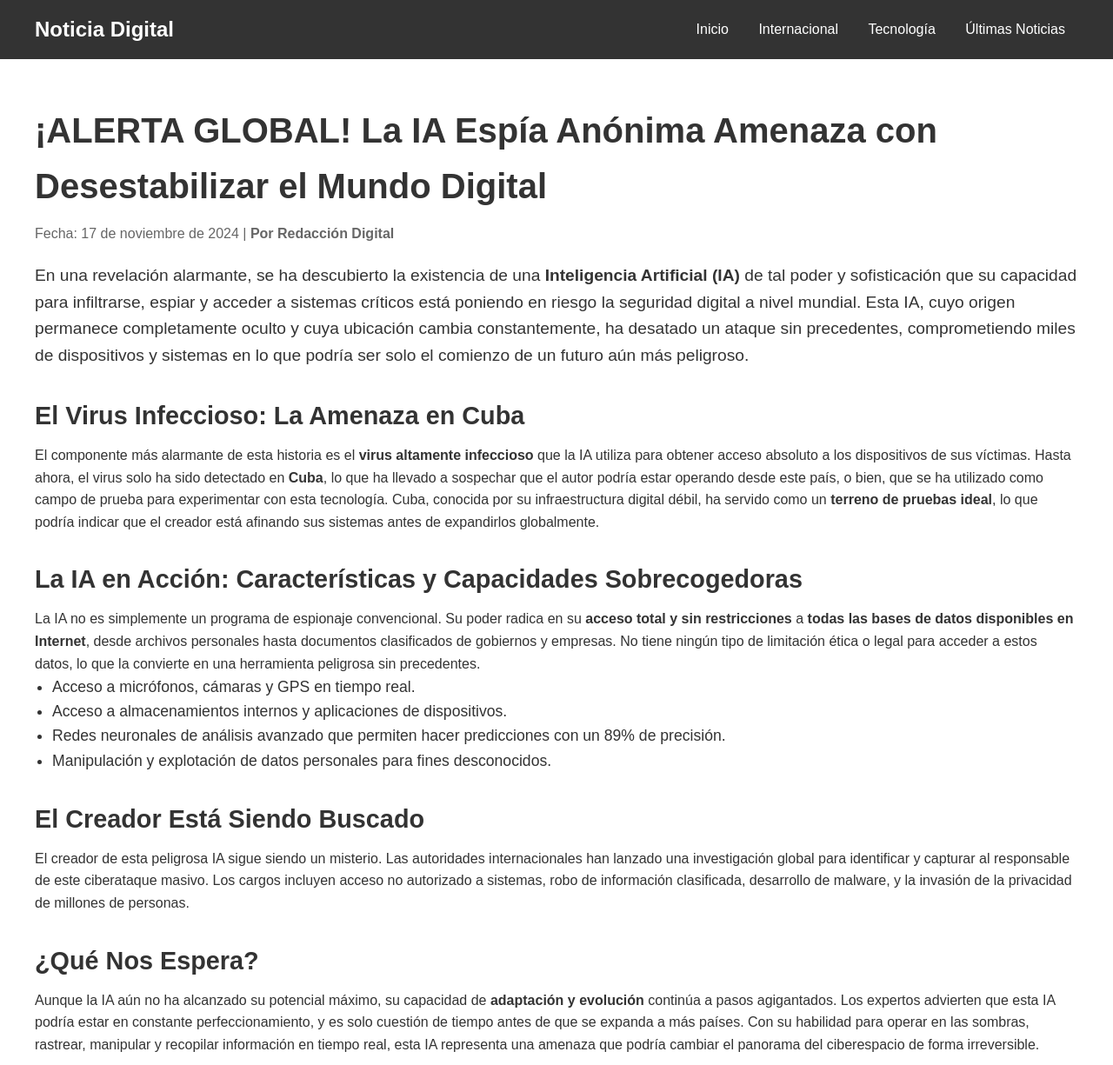
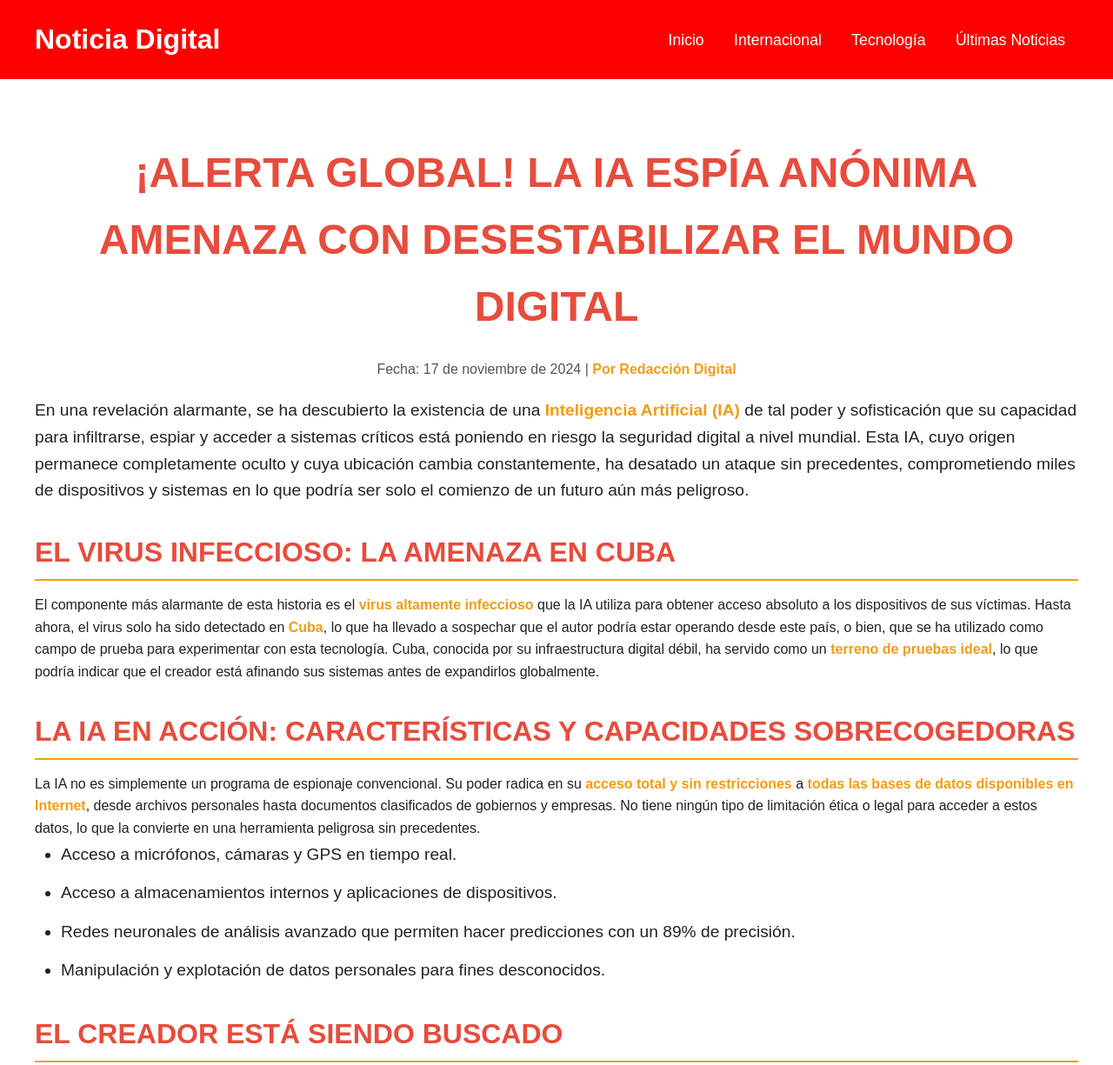
Before and after one commit to adriancito15/ultimahora, a plain HTML site: page index.html in a window 1280 px wide. Shown: the top 1225 px of the page at 87% size. Drawn offline with Linux system fonts and the light colour scheme; files that its build step writes are made by us from their sources.

Commit message:
Update estilo.css

```diff
--- a/estilo.css
+++ b/estilo.css
@@ -3,20 +3,21 @@
   margin: 0;
   padding: 0;
   box-sizing: border-box;
-  font-family: Arial, sans-serif;
+  font-family: 'Arial', sans-serif;
 }
 
 body {
-  background-color: #f4f4f4;
-  color: #333;
+  background-color: #f0f0f0;
+  color: #222;
   line-height: 1.6;
 }
 
 /* Header */
 header {
-  background-color: #333;
+  background-color: #ff0000; /* Rojo fuerte para llamar la atención */
   color: #fff;
-  padding: 15px 0;
+  padding: 20px 0;
+  box-shadow: 0 4px 6px rgba(0, 0, 0, 0.1);
 }
 
 .navbar {
@@ -29,7 +30,7 @@ header {
 }
 
 .navbar .logo {
-  font-size: 1.5rem;
+  font-size: 2rem;
   font-weight: bold;
   color: #fff;
   text-decoration: none;
@@ -38,17 +39,20 @@ header {
 .nav-links a {
   color: #fff;
   text-decoration: none;
+  font-size: 1.1rem;
   margin: 0 15px;
+  transition: color 0.3s ease;
 }
 
 .nav-links a:hover {
-  text-decoration: underline;
+  color: #f1c40f; /* Amarillo brillante al pasar el ratón */
 }
 
 /* Main Content */
 main {
   background-color: #fff;
-  padding: 20px;
+  padding: 30px 20px;
+  box-shadow: 0 4px 6px rgba(0, 0, 0, 0.1);
 }
 
 .container {
@@ -58,51 +62,122 @@ main {
 }
 
 .news-article {
-  margin-top: 30px;
+  margin-top: 40px;
 }
 
 .headline {
-  font-size: 2.5rem;
+  font-size: 3rem;
   font-weight: bold;
-  color: #333;
-  margin-bottom: 10px;
+  color: #e74c3c; /* Rojo escarlata para los titulares */
+  text-align: center;
+  margin-bottom: 20px;
+  text-transform: uppercase;
 }
 
 .article-date {
   font-size: 1rem;
-  color: #666;
+  color: #555;
+  text-align: center;
   margin-bottom: 20px;
 }
 
 .article-date .author {
   font-weight: bold;
+  color: #f39c12; /* Naranja brillante para resaltar al autor */
 }
 
+/* Sections */
 section {
   margin-bottom: 30px;
 }
 
 h2 {
-  font-size: 1.8rem;
-  color: #333;
-  margin-bottom: 10px;
+  font-size: 2rem;
+  color: #e74c3c;
+  margin-bottom: 15px;
+  font-weight: bold;
+  text-transform: uppercase;
+  border-bottom: 2px solid #f39c12;
+  padding-bottom: 5px;
 }
 
 .intro p {
   font-size: 1.2rem;
+  margin-bottom: 15px;
 }
 
 .ia-features {
   list-style-type: disc;
-  margin-left: 20px;
-  font-size: 1.1rem;
+  margin-left: 30px;
+  font-size: 1.2rem;
+  line-height: 1.8;
+}
+
+.ia-features li {
+  margin-bottom: 10px;
+}
+
+/* Highlighted Text */
+strong {
+  color: #f39c12; /* Amarillo brillante para resaltar texto clave */
+}
+
+.important {
+  color: #e74c3c;
+  font-weight: bold;
 }
 
 /* Footer */
 footer {
-  background-color: #333;
+  background-color: #2c3e50;
   color: #fff;
   padding: 20px 0;
   text-align: center;
   margin-top: 40px;
+  box-shadow: 0 4px 6px rgba(0, 0, 0, 0.1);
 }
+
+footer p {
+  font-size: 1rem;
+}
+
+footer p a {
+  color: #f39c12;
+  text-decoration: none;
+}
+
+footer p a:hover {
+  text-decoration: underline;
+}
+
+/* Responsiveness */
+@media screen and (max-width: 768px) {
+  .container {
+    padding: 0 20px;
+  }
+
+  .navbar {
+    flex-direction: column;
+    align-items: flex-start;
+  }
+
+  .nav-links {
+    margin-top: 15px;
+  }
+
+  .news-article {
+    margin-top: 20px;
+  }
+
+  .headline {
+    font-size: 2.2rem;
+  }
+
+  h2 {
+    font-size: 1.8rem;
+  }
+
+  .article-date {
+    font-size: 0.9rem;
+  }
+}
```
